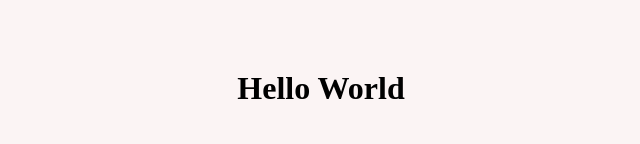
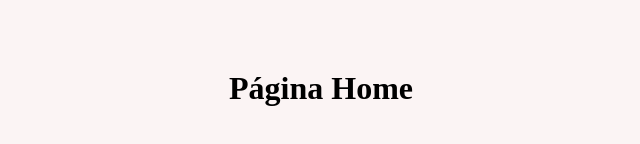
Before and after one commit to StyvenNoronha/react-routes, a React (Vite) app: page / in a window 1280 px wide. Shown: the part 312-456 px from the top of the page, without its empty margins (319-959 px from the left). Built offline with nearby package versions, Linux system fonts and the light colour scheme.

Commit message:
Criando a Primeira Rota

```diff
--- a/src/main.tsx
+++ b/src/main.tsx
@@ -2,12 +2,15 @@ import { StrictMode } from "react";
 import { createRoot } from "react-dom/client";
 import { BrowserRouter } from "react-router";
 import "./main.css";
-import App from "./App.tsx";
+import { AppRoutes } from "./routes/appRoutes";
+
+
+
 
 createRoot(document.getElementById("root")!).render(
   <StrictMode>
     <BrowserRouter>
-      <App />
+      <AppRoutes />
     </BrowserRouter>
   </StrictMode>
 );
--- /dev/null
+++ b/src/pages/Home.tsx
@@ -0,0 +1,7 @@
+export function Home(){
+    return (
+        <div>
+            <h1>Página Home</h1>
+        </div>
+    )
+}
--- /dev/null
+++ b/src/routes/AppRoutes.tsx
@@ -0,0 +1,12 @@
+import { Routes, Route } from "react-router";
+import { Home } from "../pages/home";
+
+
+
+export function AppRoutes(){
+    return (
+        <Routes>
+            <Route path="/" index element={<Home/>} />
+        </Routes>
+    )
+}
```
